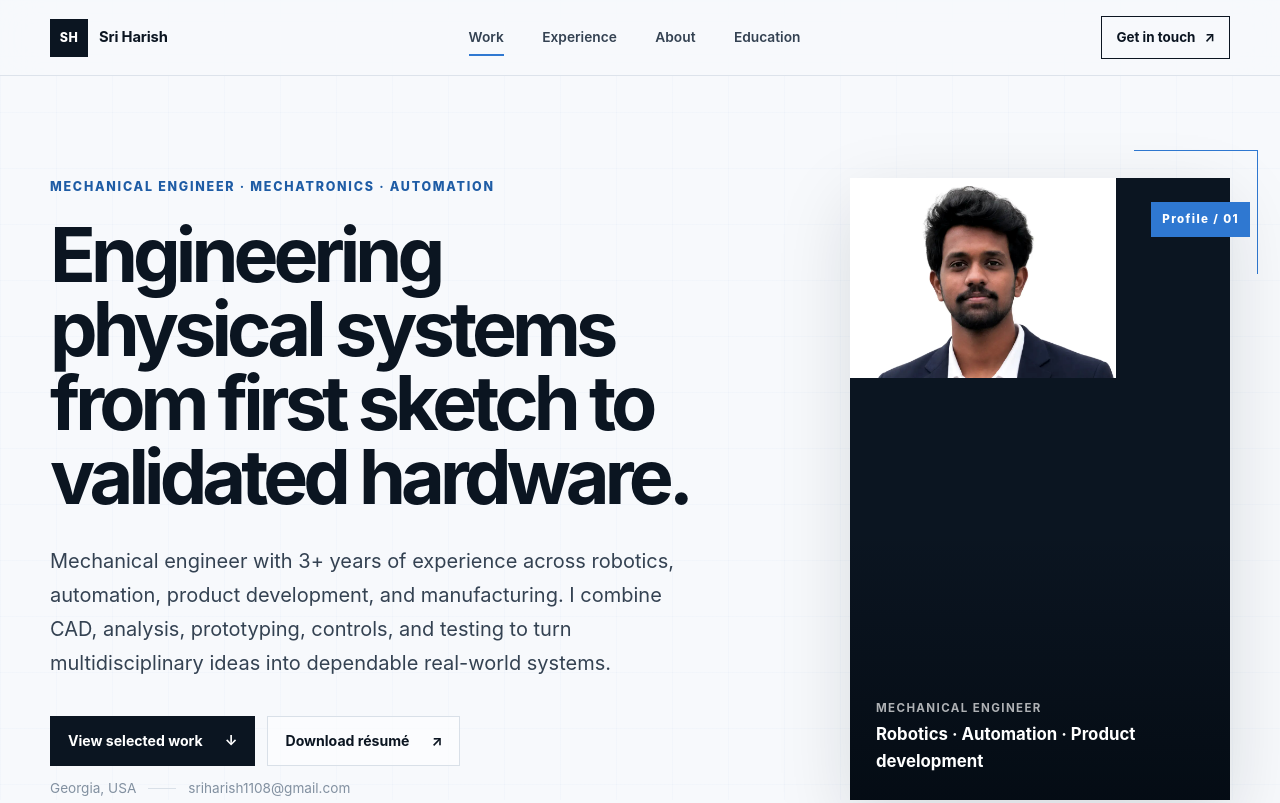
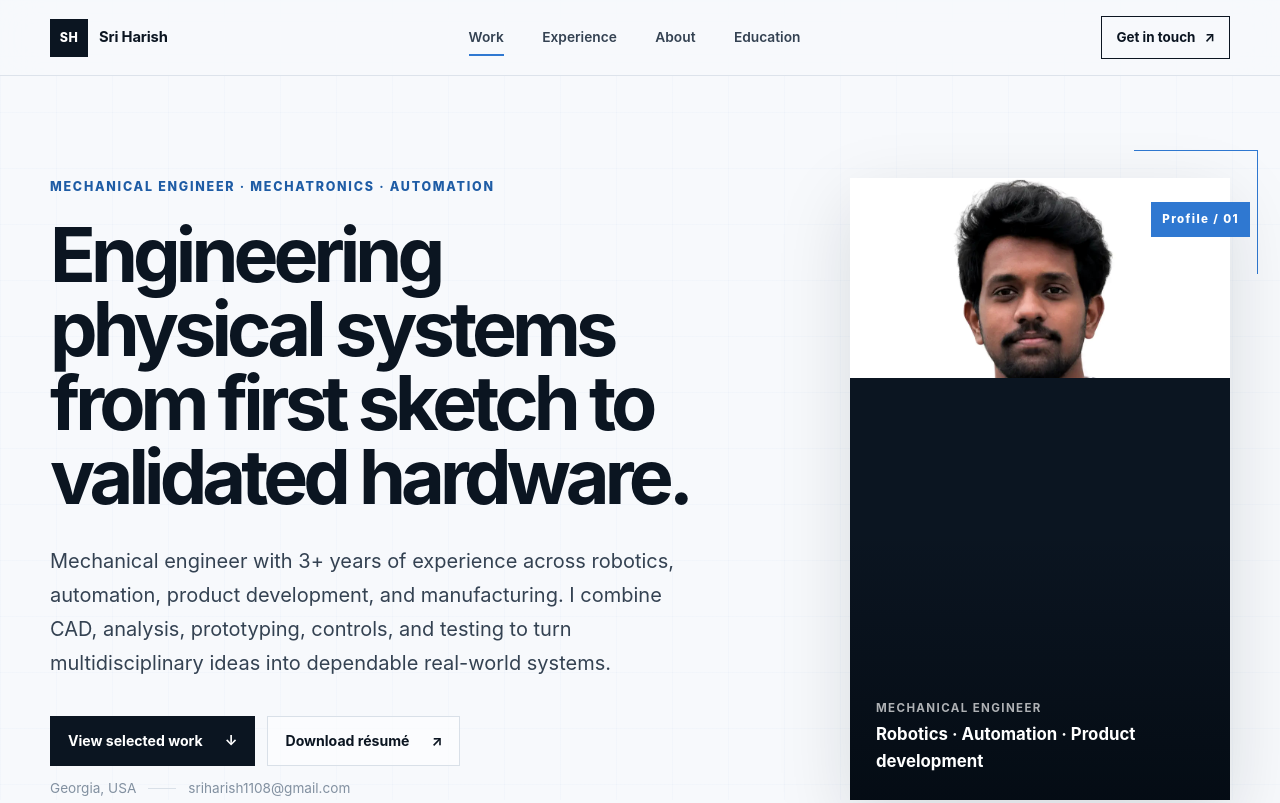
Before and after one commit to munisaparji/sri-harish-engineering-portfolio, a plain HTML site: page index.html in a window 1280 px wide. Shown: the top 803 px of the page. Drawn offline with Linux system fonts and the light colour scheme.

Commit message:
Increase hero image width to 150%

```diff
--- a/styles.css
+++ b/styles.css
@@ -330,7 +330,7 @@ button {
 }
 
 .hero-figure img {
-  width: 70%;
+  width: 150%;
   aspect-ratio: 3 / 4;
   object-fit: cover;
   object-position: 50% 12%;
```
